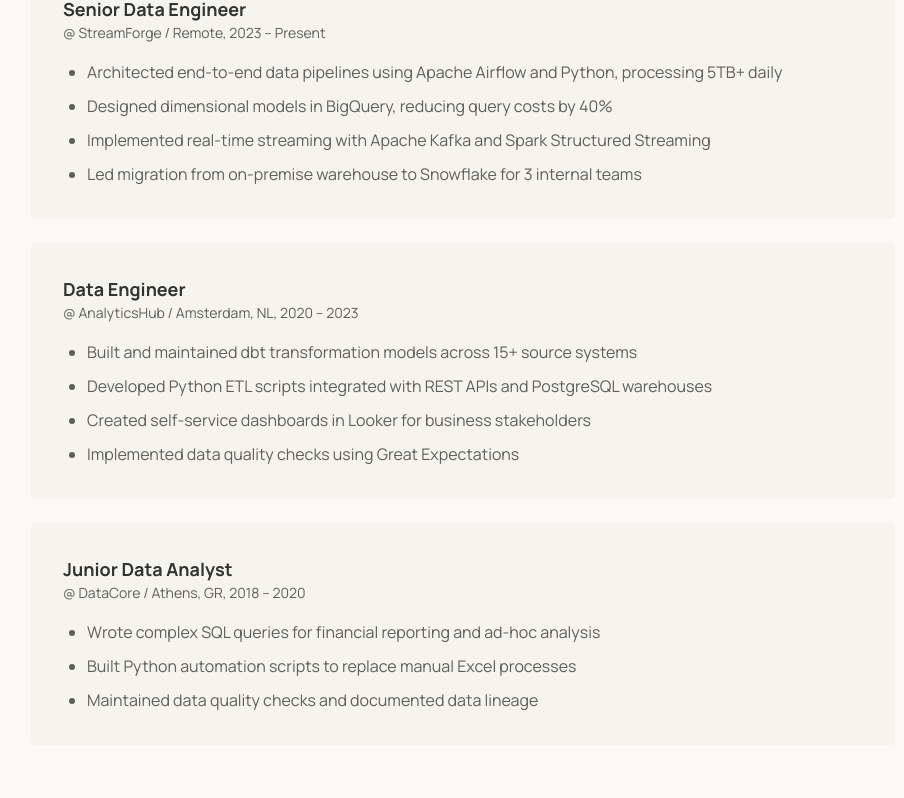
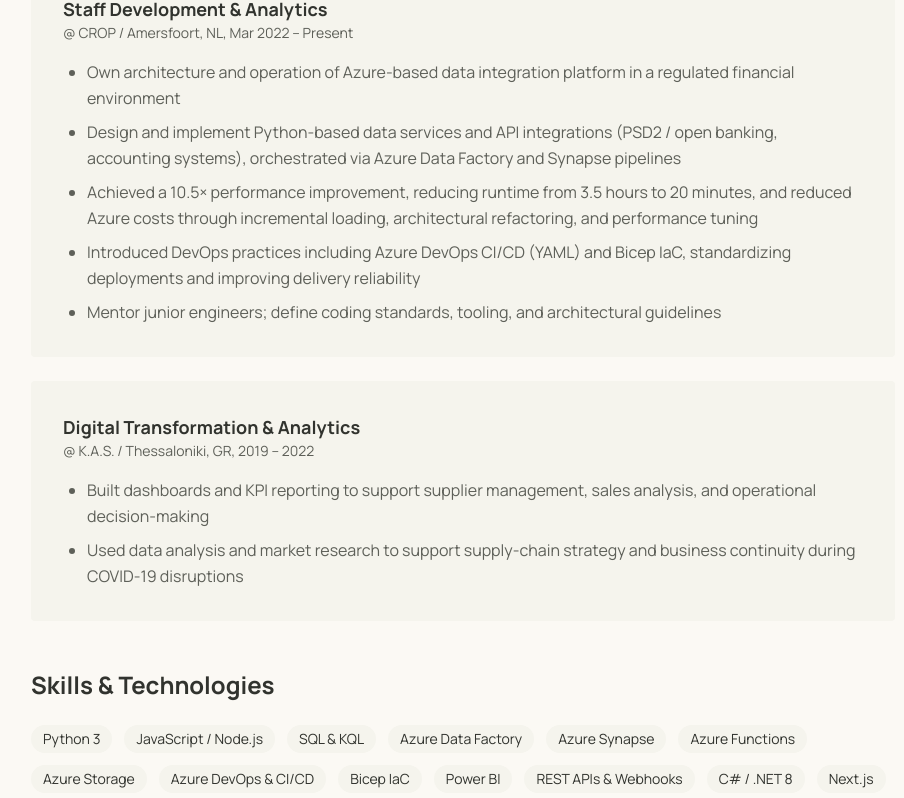
Before and after one commit to pav-anastasiadis/pavanastasiadis.dev, a Next.js app: page /resume in a window 1280 px wide. Shown: the part 277-1075 px from the top of the page, without its empty margins (177-1081 px from the left). Built offline with nearby package versions, Linux system fonts and the light colour scheme.

Commit message:
Updated Resume Page to match CV

```diff
--- a/app/resume/page.tsx
+++ b/app/resume/page.tsx
@@ -24,62 +24,53 @@
           <h2 className="text-2xl font-semibold text-on-surface mb-8">Experience</h2>
           <div className="flex flex-col gap-6">
             <div className="bg-surface-container-low rounded-sm p-8">
-              <h3 className="text-lg font-semibold text-on-surface">Senior Data Engineer</h3>
+              <h3 className="text-lg font-semibold text-on-surface">
+                Staff Development &amp; Analytics
+              </h3>
               <p className="text-sm text-on-surface-variant mb-4">
-                @ StreamForge / Remote, 2023 &ndash; Present
+                @ CROP / Amersfoort, NL, Mar 2022 &ndash; Present
               </p>
               <ul className="list-disc pl-6 space-y-2">
                 <li className="text-base text-on-surface-variant leading-relaxed">
-                  Architected end-to-end data pipelines using Apache Airflow and Python, processing
-                  5TB+ daily
+                  Own architecture and operation of Azure-based data integration platform in a
+                  regulated financial environment
                 </li>
                 <li className="text-base text-on-surface-variant leading-relaxed">
-                  Designed dimensional models in BigQuery, reducing query costs by 40%
+                  Design and implement Python-based data services and API integrations (PSD2 / open
+                  banking, accounting systems), orchestrated via Azure Data Factory and Synapse
+                  pipelines
                 </li>
                 <li className="text-base text-on-surface-variant leading-relaxed">
-                  Implemented real-time streaming with Apache Kafka and Spark Structured Streaming
+                  Achieved a 10.5&times; performance improvement, reducing runtime from 3.5 hours to
+                  20 minutes, and reduced Azure costs through incremental loading, architectural
+                  refactoring, and performance tuning
                 </li>
                 <li className="text-base text-on-surface-variant leading-relaxed">
-                  Led migration from on-premise warehouse to Snowflake for 3 internal teams
+                  Introduced DevOps practices including Azure DevOps CI/CD (YAML) and Bicep IaC,
+                  standardizing deployments and improving delivery reliability
+                </li>
+                <li className="text-base text-on-surface-variant leading-relaxed">
+                  Mentor junior engineers; define coding standards, tooling, and architectural
+                  guidelines
                 </li>
               </ul>
             </div>
 
             <div className="bg-surface-container-low rounded-sm p-8">
-              <h3 className="text-lg font-semibold text-on-surface">Data Engineer</h3>
+              <h3 className="text-lg font-semibold text-on-surface">
+                Digital Transformation &amp; Analytics
+              </h3>
               <p className="text-sm text-on-surface-variant mb-4">
-                @ AnalyticsHub / Amsterdam, NL, 2020 &ndash; 2023
+                @ K.A.S. / Thessaloniki, GR, 2019 &ndash; 2022
               </p>
               <ul className="list-disc pl-6 space-y-2">
                 <li className="text-base text-on-surface-variant leading-relaxed">
-                  Built and maintained dbt transformation models across 15+ source systems
+                  Built dashboards and KPI reporting to support supplier management, sales analysis,
+                  and operational decision-making
                 </li>
                 <li className="text-base text-on-surface-variant leading-relaxed">
-                  Developed Python ETL scripts integrated with REST APIs and PostgreSQL warehouses
-                </li>
-                <li className="text-base text-on-surface-variant leading-relaxed">
-                  Created self-service dashboards in Looker for business stakeholders
-                </li>
-                <li className="text-base text-on-surface-variant leading-relaxed">
-                  Implemented data quality checks using Great Expectations
-                </li>
-              </ul>
-            </div>
-
-            <div className="bg-surface-container-low rounded-sm p-8">
-              <h3 className="text-lg font-semibold text-on-surface">Junior Data Analyst</h3>
-              <p className="text-sm text-on-surface-variant mb-4">
-                @ DataCore / Athens, GR, 2018 &ndash; 2020
-              </p>
-              <ul className="list-disc pl-6 space-y-2">
-                <li className="text-base text-on-surface-variant leading-relaxed">
-                  Wrote complex SQL queries for financial reporting and ad-hoc analysis
-                </li>
-                <li className="text-base text-on-surface-variant leading-relaxed">
-                  Built Python automation scripts to replace manual Excel processes
-                </li>
-                <li className="text-base text-on-surface-variant leading-relaxed">
-                  Maintained data quality checks and documented data lineage
+                  Used data analysis and market research to support supply-chain strategy and
+                  business continuity during COVID-19 disruptions
                 </li>
               </ul>
             </div>
@@ -90,17 +81,22 @@
           <h2 className="text-2xl font-semibold text-on-surface mb-6">Skills &amp; Technologies</h2>
           <div className="flex flex-wrap gap-3">
             {[
-              'Python',
-              'SQL',
-              'Apache Spark',
-              'Apache Airflow',
-              'dbt',
-              'BigQuery',
-              'Snowflake',
-              'Kafka',
-              'PostgreSQL',
-              'Docker',
-              'Git / CI/CD',
+              'Python 3',
+              'JavaScript / Node.js',
+              'SQL & KQL',
+              'Azure Data Factory',
+              'Azure Synapse',
+              'Azure Functions',
+              'Azure Storage',
+              'Azure DevOps & CI/CD',
+              'Bicep IaC',
+              'Power BI',
+              'REST APIs & Webhooks',
+              'C# / .NET 8',
+              'Next.js',
+              'Tailwind CSS',
+              'Git',
+              'Linux / CLI',
             ].map((skill) => (
               <span
                 key={skill}
@@ -114,11 +110,21 @@
 
         <section>
           <h2 className="text-2xl font-semibold text-on-surface mb-6">Education</h2>
-          <div className="bg-surface-container-low rounded-sm p-8">
-            <h3 className="text-lg font-semibold text-on-surface">B.S. Computer Science</h3>
-            <p className="text-sm text-on-surface-variant">
-              University of Technology, 2014 &ndash; 2018
-            </p>
+          <div className="flex flex-col gap-6">
+            <div className="bg-surface-container-low rounded-sm p-8">
+              <h3 className="text-lg font-semibold text-on-surface">
+                M.Sc. Information Technology, Management and Organisational Change
+              </h3>
+              <p className="text-sm text-on-surface-variant">
+                Lancaster University, 2018 &ndash; 2019
+              </p>
+            </div>
+            <div className="bg-surface-container-low rounded-sm p-8">
+              <h3 className="text-lg font-semibold text-on-surface">B.Sc. Computer Science</h3>
+              <p className="text-sm text-on-surface-variant">
+                Lancaster University, 2015 &ndash; 2018
+              </p>
+            </div>
           </div>
         </section>
       </div>
```
